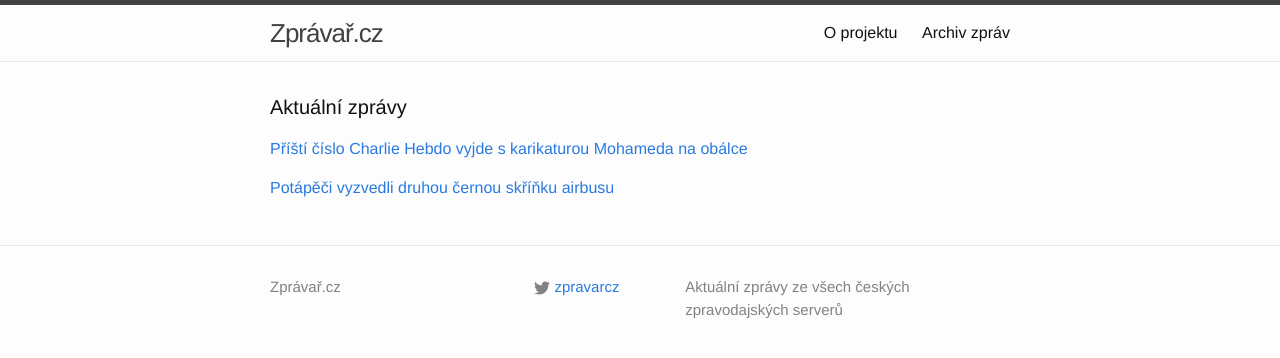
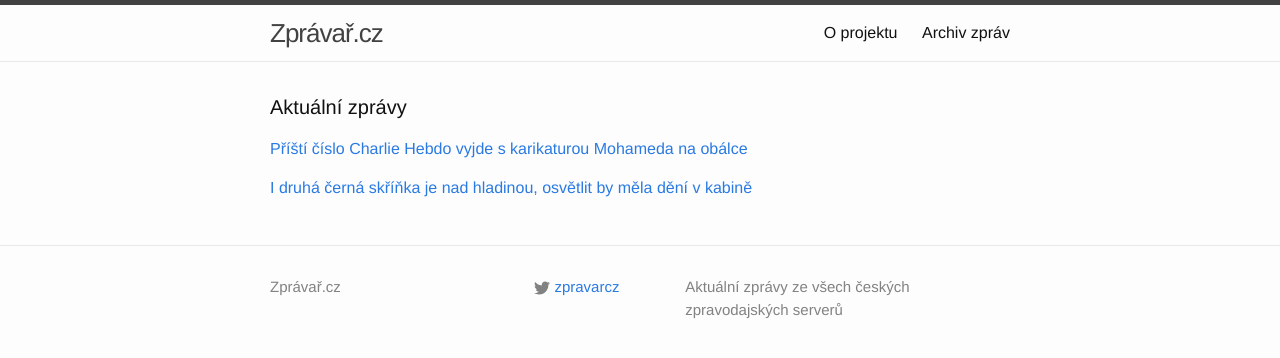
Before and after one commit to adliska/zpravar, a Jekyll site: the page built from index.html, in a window 1280 px wide. Shown: the top 358 px of the page. Built offline with Jekyll 4.4.1, drawn with Linux system fonts in a browser that asks for light colours.

Commit message:
zpravar news update

```diff
--- a/index.html
+++ b/index.html
@@ -13,9 +13,10 @@ layout: default
 <li><a href=http://www.ceskatelevize.cz/ct24/svet/298027-cislo-prezivsich-vyjde-s-karikaturou-mohameda-na-obalce/>"Číslo přeživších" vyjde s karikaturou Mohameda na obálce - www.ceskatelevize.cz</a></li>
 <li><a href=http://echo24.cz/a/iUZU8>Mohamed pláče: Je suis Charlie. Příští obálka Charlie Hebdo - echo24.cz</a></li>
 </ul>
-</div><p><a href="javascript:;" onclick="toggle_visibility('zpravy1')">Potápěči vyzvedli druhou černou skříňku airbusu </a></p>
+</div><p><a href="javascript:;" onclick="toggle_visibility('zpravy1')">I druhá černá skříňka je nad hladinou, osvětlit by měla dění v kabině</a></p>
 <div id="zpravy1" style="display:none">
 <ul>
+<li><a href=http://www.ceskatelevize.cz/ct24/svet/298028-i-druha-cerna-skrinka-je-nad-hladinou-osvetlit-by-mela-deni-v-kabine/>I druhá černá skříňka je nad hladinou, osvětlit by měla dění v kabině - www.ceskatelevize.cz</a></li>
 <li><a href=http://www.novinky.cz/zahranicni/svet/358578-potapeci-vyzvedli-druhou-cernou-skrinku-airbusu.html>Potápěči vyzvedli druhou černou skříňku airbusu  - www.novinky.cz</a></li>
 <li><a href=http://www.ceskenoviny.cz/zpravy/zpravy/potapeci-pry-vyzvedli-druhou-cernou-skrinku-letounu-airasia/1168147>Potápěči prý vyzvedli druhou černou skříňku letounu AirAsia - www.ceskenoviny.cz</a></li>
 <li><a href=http://www.rozhlas.cz/_zprava/potapeci-pry-vyzvedli-z-more-druhou-cernou-skrinku-z-letadla-airasia--1442811>Potápěči prý vyzvedli z moře druhou černou skříňku z letadla AirAsia - www.rozhlas.cz</a></li>
```
